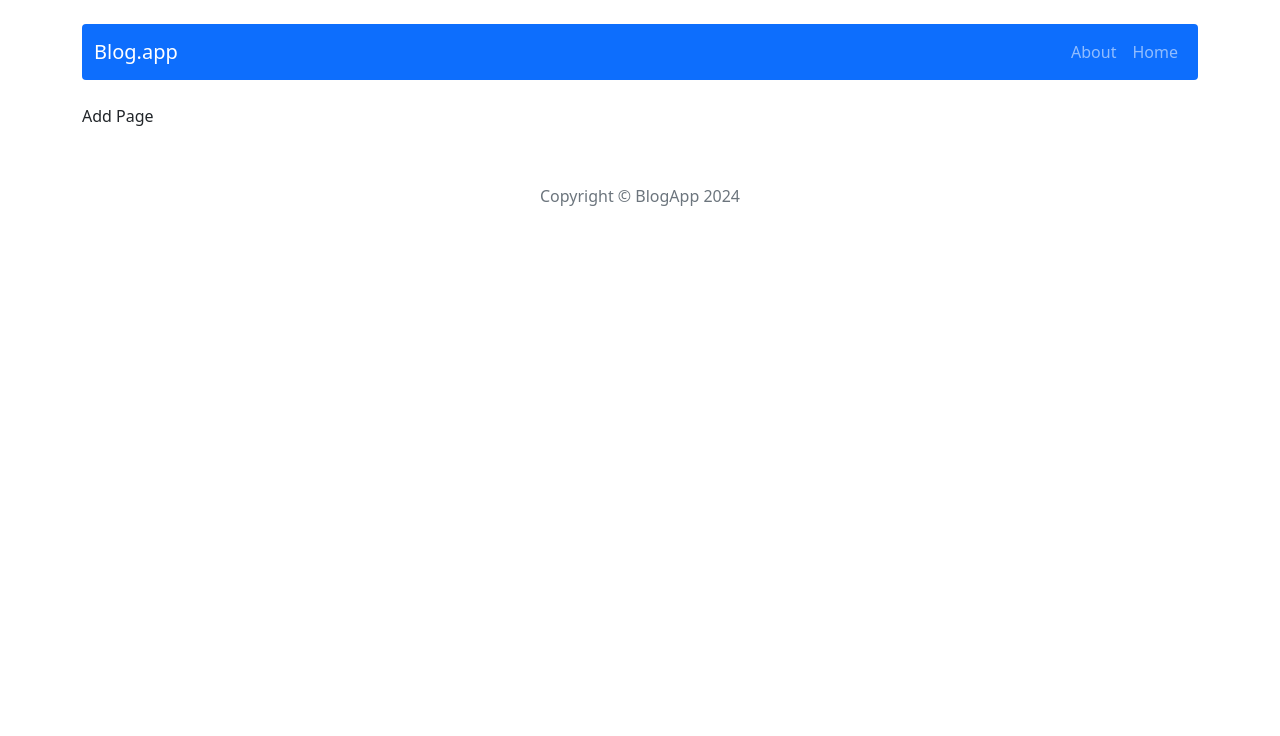
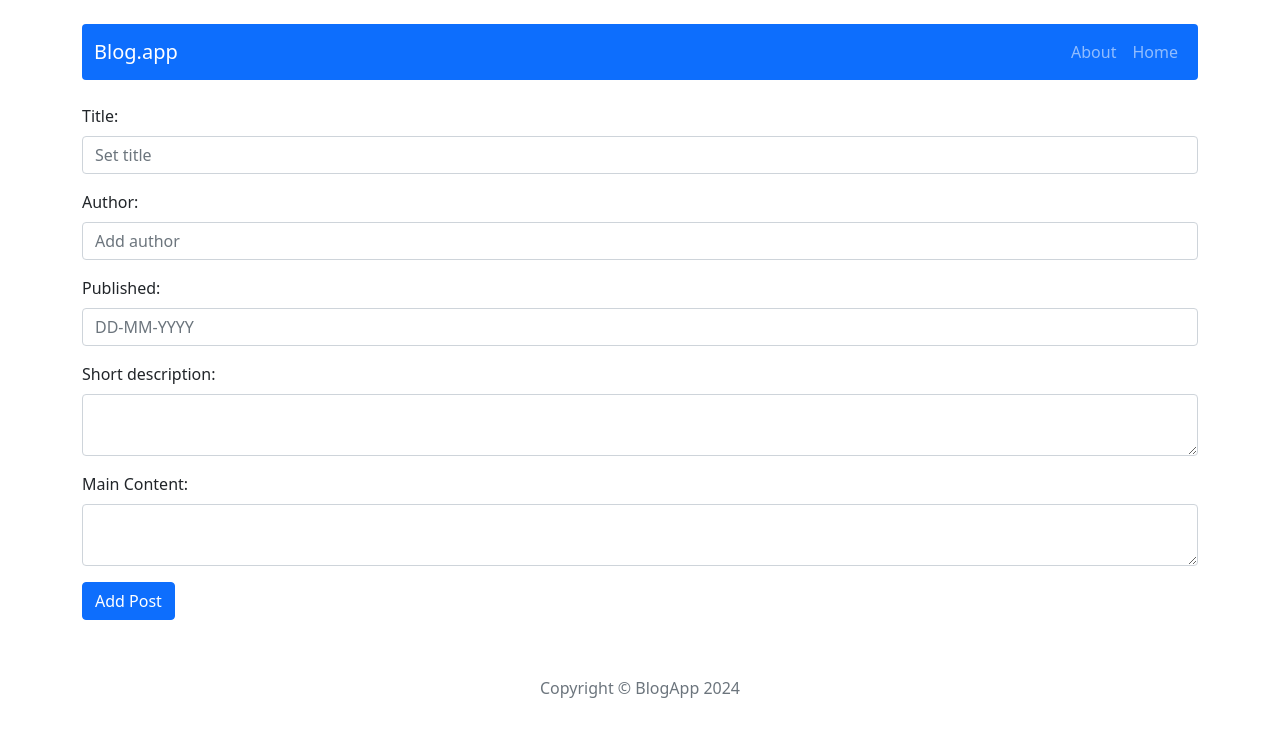
Before and after one commit to Maria-Gozdawa-Golebiowska/React-blog, a React (Create React App) app: page /post/add in a window 1280 px wide. Shown: the top 736 px of the page. Built offline with nearby package versions, Linux system fonts and the light colour scheme.

Commit message:
add posts and remove article

```diff
--- a/src/App.js
+++ b/src/App.js
@@ -19,7 +19,7 @@ function App() {
                 <Route path="/post/add" element={<Add/>} />
                 <Route path="/about" element={<About/>} />
                 <Route path="/post/edit/:id" element={<Edit/>} />
-                <Route path="/post/:id" element={<SinglePages/>} />
+                <Route path="/post/:postId" element={<SinglePages/>} />
                 <Route path="*" element = {<NotFound/>} />
             </Routes>
             <Footer/>
--- /dev/null
+++ b/src/components/features/AddPostForm/AddPostForm.js
@@ -0,0 +1,61 @@
+import { useState } from "react";
+import { useDispatch } from "react-redux"
+import { addPosts } from "../../../redux/postsRedux";
+import { useNavigate } from "react-router-dom";
+import { Button, Col, Form, Row } from "react-bootstrap";
+
+const AddPostForm = props => {
+    const navigate = useNavigate();
+    const dispatch = useDispatch();
+
+    const [title, setTitle] = useState('');
+    const [shortDescirption, setShortDescription] = useState('');
+    const [content, setContent] = useState('');
+    const [publishedDate, setPublishedDate] = useState('');
+    const [author, setAuthor] = useState('');
+    const handleSubmit = e => {
+        e.preventDefault();
+        dispatch(addPosts({title, shortDescirption, content, publishedDate, author, postId: props.postId}));
+        setTitle('');
+        setShortDescription('');
+        setContent('');
+        setPublishedDate('');
+        setAuthor('');
+        navigate('/');
+
+    };
+
+    return (
+    <section>
+        <Row>
+            <Form onSubmit={handleSubmit}>
+                <Col>
+                    <Form.Group className="mb-3" controlId="title">
+                        <Form.Label>Title:</Form.Label>
+                        <Form.Control type="text" value={title} onChange={e => setTitle(e.target.value)} placeholder="Set title"/>
+                    </Form.Group>
+                    <Form.Group className="mb-3" controlId="title">
+                        <Form.Label>Author:</Form.Label>
+                        <Form.Control type="text" value={author} onChange={e => setAuthor(e.target.value)} placeholder="Add author"/>
+                    </Form.Group>
+                    <Form.Group className="mb-3" controlId="title">
+                        <Form.Label>Published:</Form.Label>
+                        <Form.Control type="text" value={publishedDate} onChange={e => setPublishedDate(e.target.value)}placeholder="DD-MM-YYYY"/>
+                    </Form.Group>
+                    <Form.Group className="mb-3" controlId="title">
+                        <Form.Label>Short description:</Form.Label>
+                        <Form.Control as="textarea" value={shortDescirption} onChange={e => setShortDescription(e.target.value)}placeholder=""/>
+                    </Form.Group>
+                    <Form.Group className="mb-3" controlId="title">
+                        <Form.Label>Main Content:</Form.Label>
+                        <Form.Control as="textarea" value={content} onChange={e => setContent(e.target.value)}/>
+                    </Form.Group>
+                </Col>
+                <Button type="submit">Add Post</Button>
+            </Form>
+        </Row>
+    </section>
+    )
+};
+
+export default AddPostForm;
--- /dev/null
+++ b/src/components/features/RemovePost/RemovePost.js
@@ -0,0 +1,41 @@
+import { useState } from "react";
+import { useDispatch } from "react-redux"
+import { removePosts } from "../../../redux/postsRedux.js";
+import { Button, Modal } from "react-bootstrap";
+
+const RemovePost = ({ id }) => {
+    const dispatch = useDispatch();
+    const [show, setShow] = useState(false);
+
+    const handleShow = () => setShow(true);
+    const handleClose = () => setShow(false);
+
+    const handleRemovePost = () => {
+        dispatch(removePosts(id));
+        handleClose();
+    };
+
+    return (
+        <div>
+            <Button onClick={handleShow} variant="outline-danger" className="px-4">Delete</Button>
+
+            <Modal show={show} onHide={handleClose}>
+                <Modal.Header closeButton>
+                <Modal.Title>Are you sure?</Modal.Title>
+                </Modal.Header>
+                <Modal.Body>This action will permanently delete this post from the application.<br></br>
+                Are you certain you wish to proceed?</Modal.Body>
+                <Modal.Footer>
+                <Button variant="secondary" onClick={handleClose}>
+                    Cancel
+                </Button>
+                <Button variant="danger" onClick={handleRemovePost}>
+                    Remove
+                </Button>
+                </Modal.Footer>
+            </Modal>
+        </div>
+    );
+}
+
+export default RemovePost;
--- a/src/components/pages/Add/Add.js
+++ b/src/components/pages/Add/Add.js
@@ -1,6 +1,8 @@
+import AddPostForm from "../../features/AddPostForm/AddPostForm";
 
 
 const Add = () => {
-    return <div>Add Page</div>;
+    return (
+    <AddPostForm/>)
   };
   export default Add;
--- a/src/components/pages/SinglePages/SinglePages.js
+++ b/src/components/pages/SinglePages/SinglePages.js
@@ -1,9 +1,41 @@
+import { Link, Navigate, useParams } from "react-router-dom";
+import styles from './SinglePages.module.scss';
+import { useSelector } from "react-redux";
+import { getPostById } from '../../../redux/postsRedux.js';
+import { Button, Card, Col, Row } from 'react-bootstrap';
+import RemovePost from '../../features/RemovePost/RemovePost.js';
 
-const SinglePages = () => {
+
+
+const SinglePages = (props) => {
+    const { postId } = useParams();
+    const postData = useSelector(state => getPostById(state, postId));
+    if(!postData) return <Navigate to='/'/>
+
     return (
-        <div>
-            <h1>Single Pages</h1>
-        </div>
+        <Row className='justify-content-center'>
+            <Col className='col-lg-6'>
+                <Row>
+                    <Col>
+                        <h1 className='px-3'>{postData.title}</h1>
+                    </Col>
+                    <Col className='d-flex justify-content-end'>
+                        <Link key={props.id} to={`/post/edit/${postId}`} className='px-2'>
+                            <Button variant='outline-info' className='px-4'>Edit</Button>
+                        </Link>
+                        <RemovePost id={postData.id}/>
+                    </Col>
+
+                </Row>
+                <Card className='border-0'>
+                    <Card.Body>
+                                <Card.Text className='mb-1'><strong>Author:</strong>{postData.author}</Card.Text>
+                                <Card.Text className='mb-2'><strong>Published:</strong>{postData.publishedDate}</Card.Text>
+                                <Card.Text className='mb-3'>{postData.content}</Card.Text>
+                    </Card.Body>
+                </Card>
+            </Col>
+        </Row>
     )
 }
 export default SinglePages;
--- a/src/redux/initialState.js
+++ b/src/redux/initialState.js
@@ -19,7 +19,7 @@ const initialState = {
       },
       {
         id: '3',
-        title: 'Article title III',
+        title: 'How to start exploring world',
         shortDescirption: 'Short description of the article..',
         content: 'Main content of the article',
         publishedDate: '06-02-2022',
--- a/src/redux/postsRedux.js
+++ b/src/redux/postsRedux.js
@@ -1,18 +1,23 @@
 import shortid from 'shortid';
 
 //selectors
+export const getPostById = ({ posts }, postId) => posts.find(post => post.id === postId);
 export const getAllPosts = ({ posts }) => posts;
 // actions
 const createActionName = actionName => `app/posts/${actionName}`;
 const ADD_POSTS = createActionName('ADD_POSTS');
+const REMOVE_POST = createActionName('REMOVE_POST');
 
 
 // action creators
 export const addPosts = payload => ({ type: ADD_POSTS, payload });
+export const removePosts = payload => ({ type: REMOVE_POST, payload});
 const postsReducer = (statePart = [], action) => {
   switch (action.type) {
     case ADD_POSTS:
-      return [...statePart, {...action.payload, id: shortid() }]
+      return [...statePart, {...action.payload, id: shortid() }];
+      case REMOVE_POST:
+          return statePart.filter((post) => post.id !== action.payload);
     default:
       return statePart;
   };
```
Also changed, not shown: src/components/features/RemovePost/RemovePost.module.scss (added).
